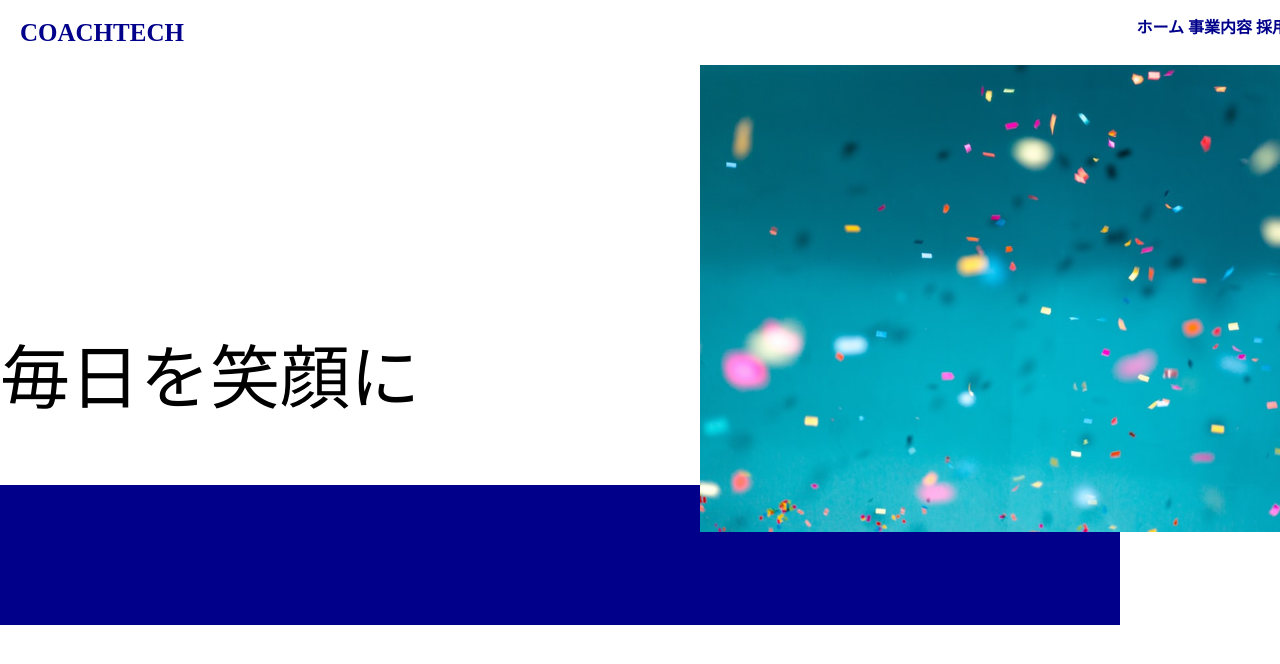
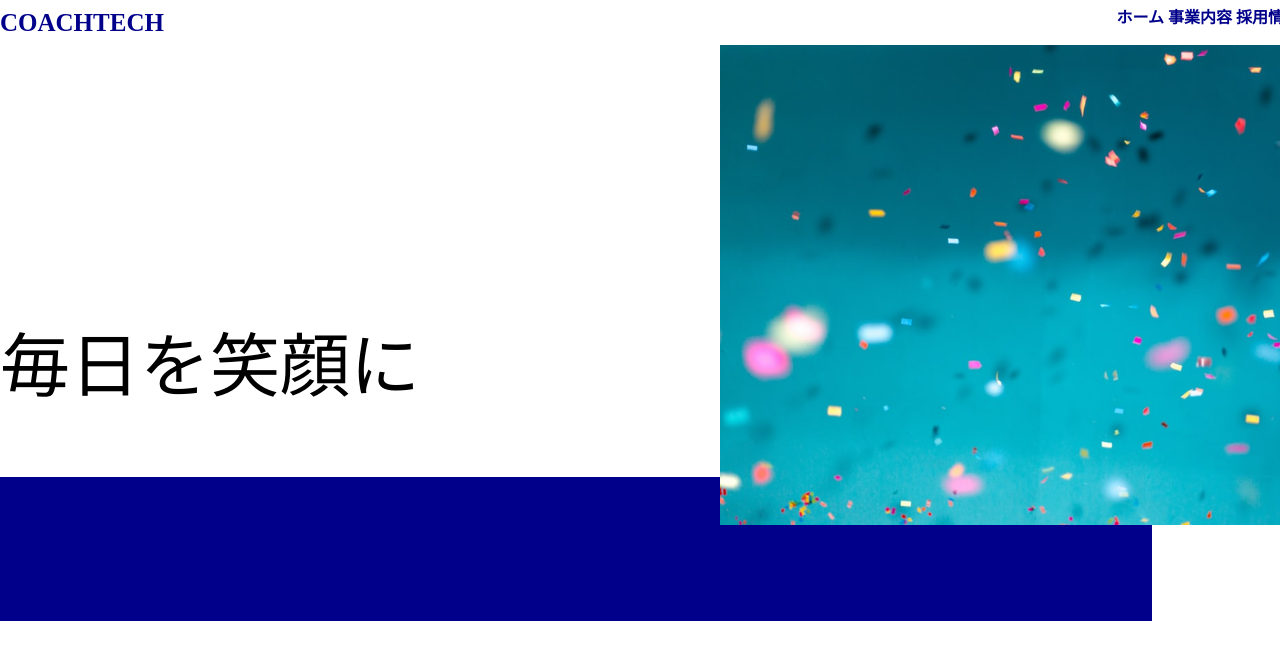
Before and after one commit to yukatonge/20211219tonge, a plain HTML site: page index.html in a window 1280 px wide. Shown: the top 664 px of the page. Drawn offline with Linux system fonts and the light colour scheme.

Commit message:
second-commit

```diff
--- a/css/style.css
+++ b/css/style.css
@@ -1,9 +1,10 @@
 .header__parent{
   width: 1400px;
   display: flex;
-  padding: 20px;
   justify-content: space-between;
   position: relative;
+  padding-top: 10px;
+  padding-bottom: 10px;
 }
 .header__child-ttl{
   font-size: 25px;
@@ -18,7 +19,7 @@
   font-weight: bolder;
 }
 .content__parent{
-  width: 1400px;
+  width: 1440px;
   position: relative;
   display: flex;
 }
```
